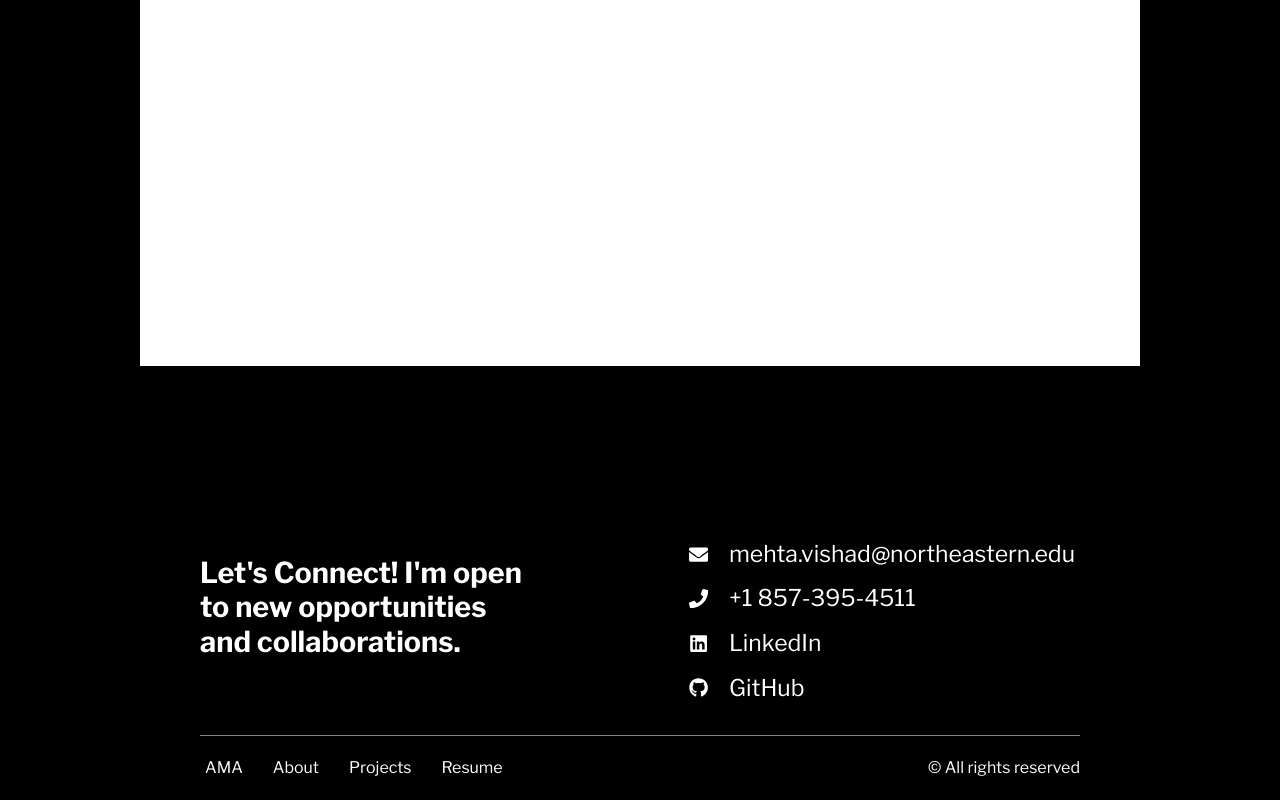
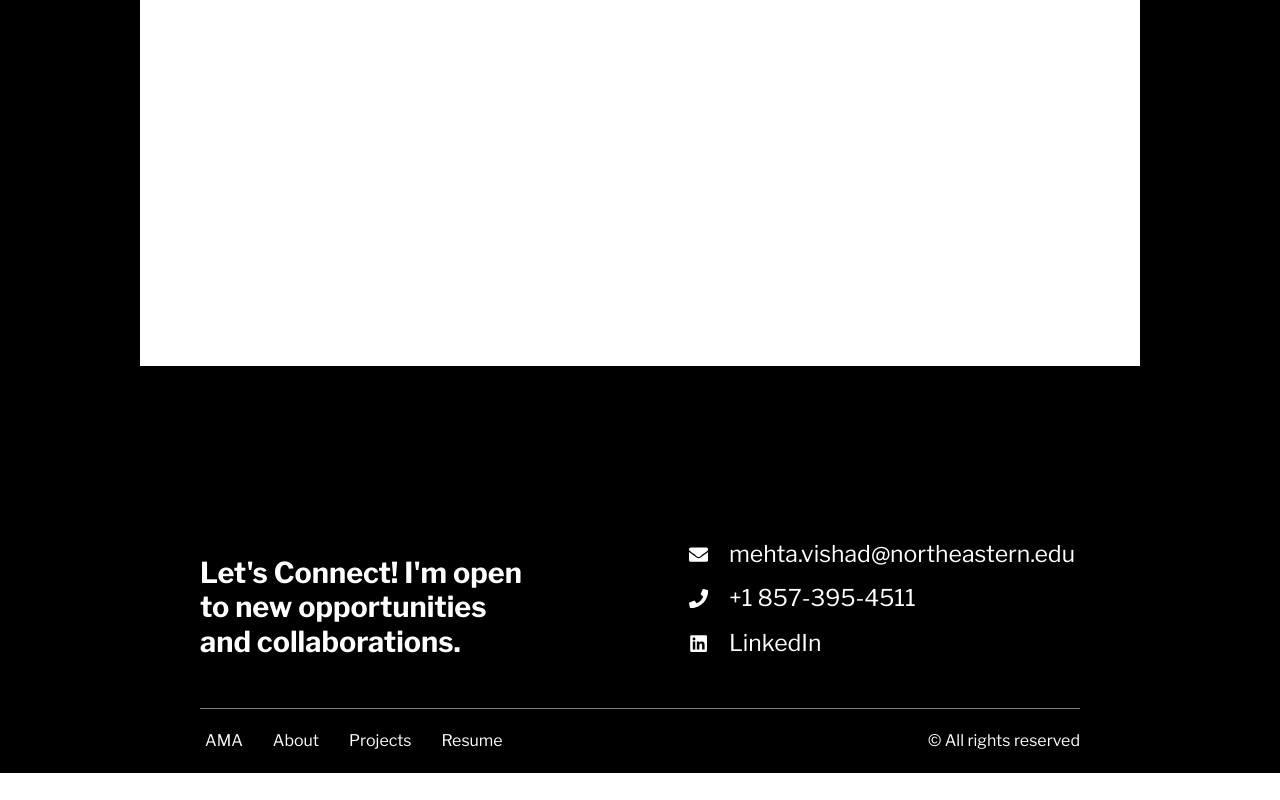
Before and after one commit to mehta-vishad/Portfolio, a React (Vite) app: page / in a window 1280 px wide. Shown: the part 7258-8058 px from the top of the page. After the commit the page ends 8031 px from the top, so only its background shows below. Built offline with nearby package versions, Linux system fonts and the light colour scheme.

Commit message:
Update Footer.tsx

```diff
--- a/src/Footer.tsx
+++ b/src/Footer.tsx
@@ -32,12 +32,6 @@ const Footer: React.FC<FooterProps> = ({ darkMode }) => {
               LinkedIn
             </a>
           </p>
-          <p>
-            <FaGithub className="icon" />
-            <a href="https://github.com/mehta-vishad" className="contact-link" target="_blank" rel="noopener noreferrer">
-              GitHub
-            </a>
-          </p>
         </div>
       </div>
       <div className="separator"></div>
```
